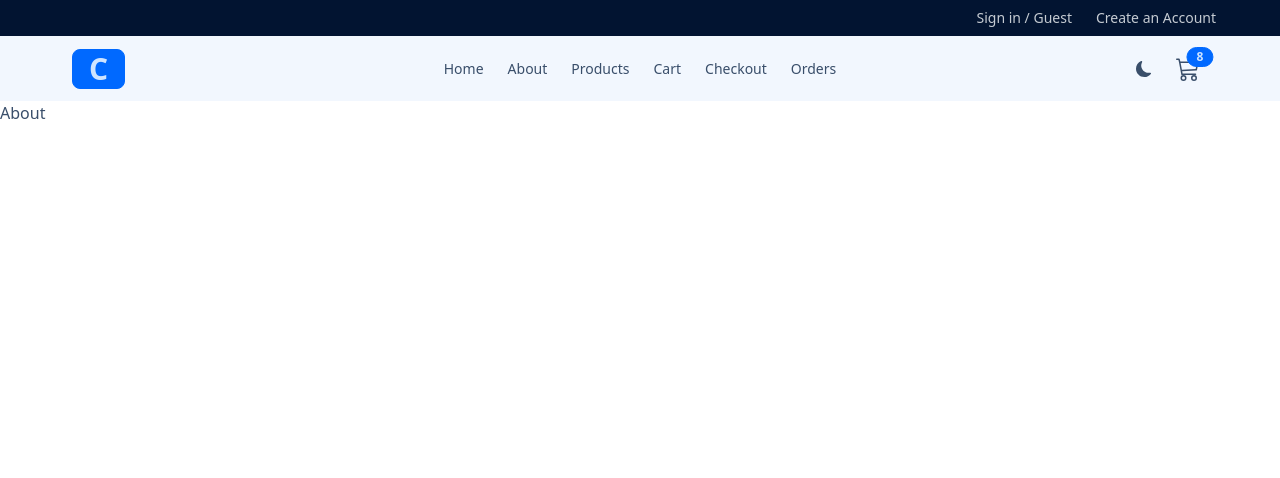
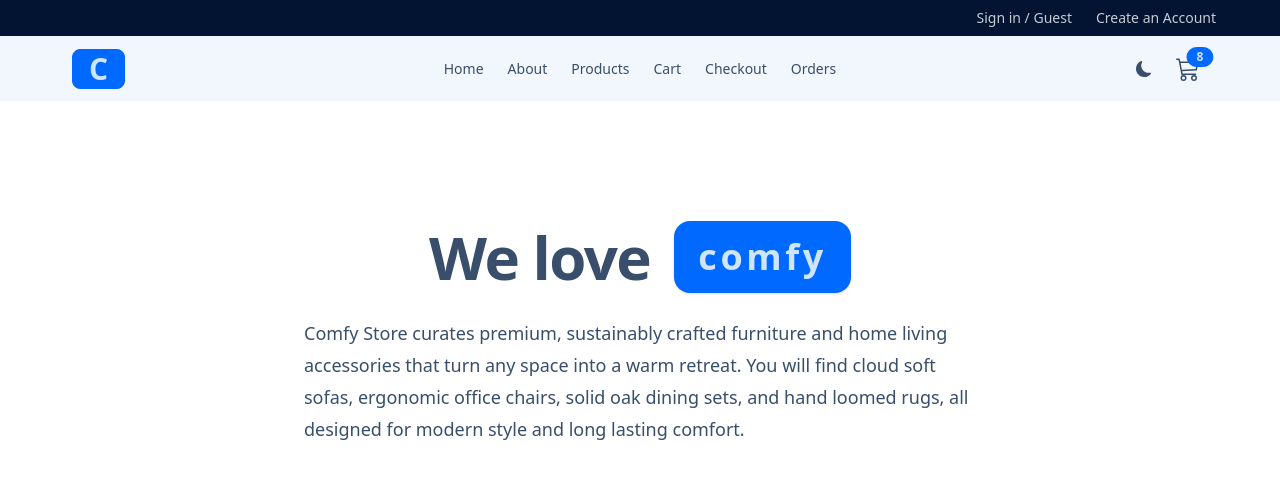
Before and after one commit to lokappakishan/react-comfy-store, a React (Vite) app: page /about in a window 1280 px wide. Shown: the top 478 px of the page. Built offline with nearby package versions, Linux system fonts and the light colour scheme.

Commit message:
feat: added initial about page

```diff
--- a/src/pages/About.tsx
+++ b/src/pages/About.tsx
@@ -1,5 +1,29 @@
 const About = () => {
-  return <div>About</div>;
+  return (
+    <>
+      <div className="flex flex-wrap gap-2 sm:gap-x-6 items-center justify-center">
+        {/* product description */}
+        <h1 className="text-4xl font-bold leading-none tracking-tight sm:text-6xl ">
+          We love
+        </h1>
+        <div className="stats bg-primary shadow">
+          <div className="stat">
+            <div className="stat-title text-primary-content text-4xl font-bold tracking-widest">
+              comfy
+            </div>
+          </div>
+        </div>
+      </div>
+
+      {/* product description */}
+      <p className="mt-6 text-lg leading-8 max-w-2xl mx-auto">
+        Comfy Store curates premium, sustainably crafted furniture and home
+        living accessories that turn any space into a warm retreat. You will
+        find cloud soft sofas, ergonomic office chairs, solid oak dining sets,
+        and hand loomed rugs, all designed for modern style and long lasting
+        comfort.
+      </p>
+    </>
+  );
 };
-
 export default About;
--- a/src/pages/HomeLayout.tsx
+++ b/src/pages/HomeLayout.tsx
@@ -6,7 +6,7 @@ const HomeLayout = () => {
     <>
       <Header />
       <Navbar />
-      <section>
+      <section className="py-30">
         <Outlet />
       </section>
     </>
```
